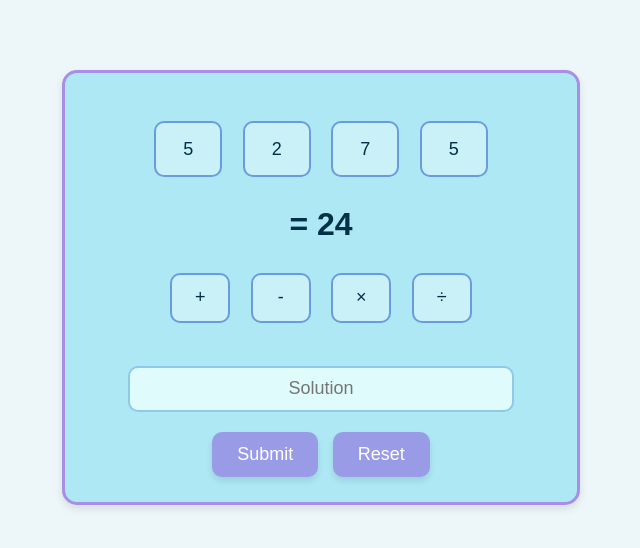
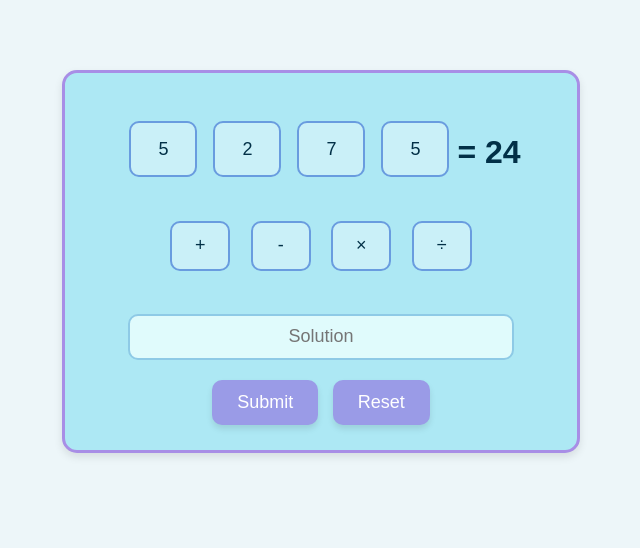
Before and after one commit to Apimizu/24-Game, a plain HTML site: page index.html in a window 1280 px wide. Shown: the whole page, without its empty margins (319-959 px from the left). Drawn offline with Linux system fonts and the light colour scheme.

Commit message:
Update style.css

```diff
--- a/style.css
+++ b/style.css
@@ -13,6 +13,11 @@ body {
   display: inline-block;
   background-color: #ADE8F4; /* สีพื้นหลังกล่อง */
   box-shadow: 0 4px 8px rgba(0, 0, 0, 0.1);
+}
+
+.numbers {
+  display: flex;
+  justify-content: center;
 }
 
 .numbers, .operations {
```
